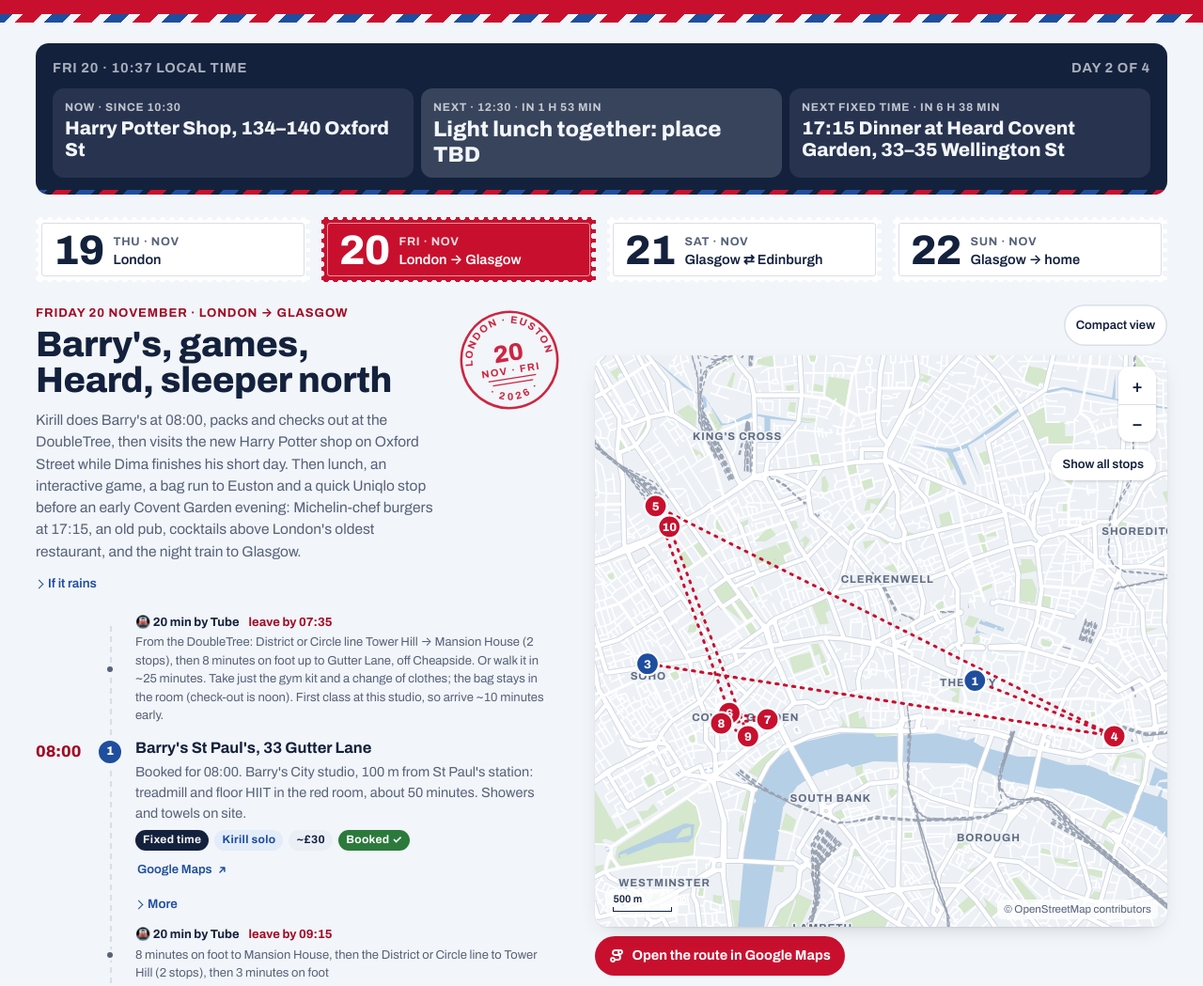
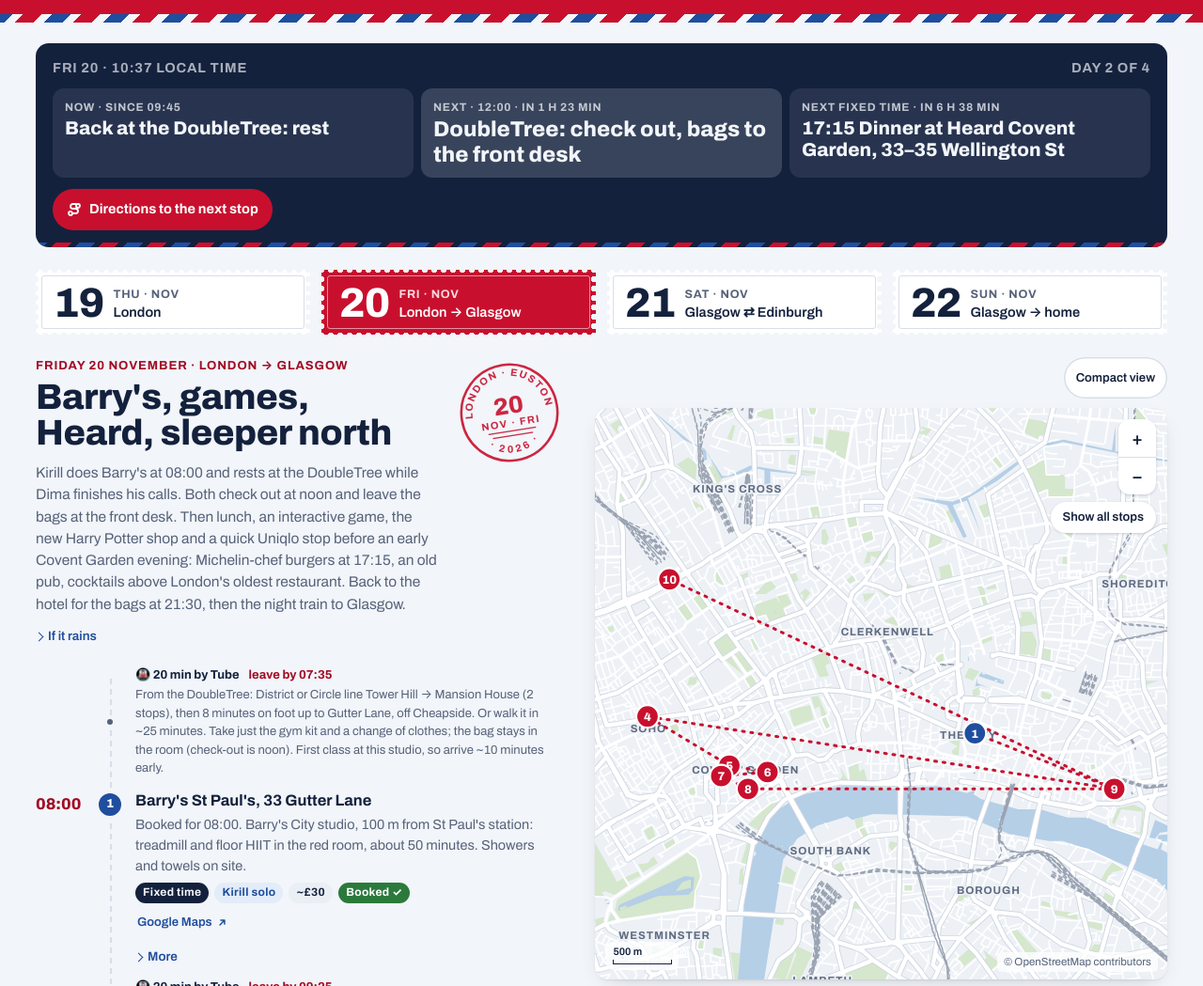
Before and after one commit to kirkopopop/UkTrip, a plain HTML site: page index.html in a window 1280 px wide. Shown: the part 180-1229 px from the top of the page at 94% size. Drawn offline with Linux system fonts and the light colour scheme.

Commit message:
Friday: bags stay at the DoubleTree until 21:30; Harry Potter Shop after the game; Postal Museum done
Co-Authored-By: Claude Opus 5.5 <noreply@anthropic.com>
Claude-Session: https://claude.ai/code/session_016AL8XRow91bzKUxVzN1A8N

```diff
--- a/index.html
+++ b/index.html
@@ -624,7 +624,7 @@ details.spare[open] > summary::after{transform:rotate(-135deg)}
           <li>Tap in and out with a contactless card or phone on trains, Tube and buses. Daily fares cap automatically.</li>
           <li><b>Gatwick → London Bridge:</b> Thameslink, about 30–40 min, same contactless tap.</li>
           <li><b>Euston → Glasgow:</b> the Caledonian Sleeper leaves Euston (not King's Cross) at ~23:45 and reaches Glasgow Central ~07:30. Rooms are priced per room, so the twin is shared.</li>
-          <li><b>Bags on Friday:</b> Kirill drops his bag at Euston's left-luggage desk (top of the ramp to platforms 16–18) at about 07:40, on the way to Barry's. It is open 07:00–23:00, about £12.50 a bag; there are no lockers. Collect before 23:00.</li>
+          <li><b>Bags on Friday:</b> both stay at the DoubleTree front desk after check-out at 12:00. Pick them up at ~21:30 after Covent Garden, then Tube or Uber to Euston (~30 min).</li>
         </ul>
         <h3>Glasgow</h3>
         <ul>
@@ -719,7 +719,6 @@ details.spare[open] > summary::after{transform:rotate(-135deg)}
           <a href="https://www.timeout.com/london/bars-pubs/soho-london-bars" target="_blank" rel="noopener">Soho bars</a> ·
           <a href="https://boroughmarket.org.uk/traders-of-the-month" target="_blank" rel="noopener">Borough Market traders</a> ·
           <a href="https://www.seat61.com/CaledonianSleepers.htm" target="_blank" rel="noopener">Caledonian Sleeper</a> ·
-          <a href="https://www.euston.com/left-luggage" target="_blank" rel="noopener">Euston left luggage</a> ·
           <a href="https://www.hot-dinners.com/2026092815397/Gastroblog/Latest-news/heard-burger-covent-garden-opening-dessert-bar" target="_blank" rel="noopener">Heard Covent Garden</a> ·
           <a href="https://londonist.com/pubs/euston-tap" target="_blank" rel="noopener">Euston Tap</a> ·
           <a href="https://www.enprimeurclub.com/restaurants/el-perro-negro-glasgow" target="_blank" rel="noopener">El Perro Negro</a> ·
@@ -788,15 +787,15 @@ var DAYS = [
    ]},
  { id:"fri", iso:"2026-11-20", cities:["london"], mark:"LONDON · EUSTON", tab:"Fri 20", place:"London → Glasgow", date:"Friday 20 November", city:"london",
    title:"Barry's, games, Heard, sleeper north",
-   rain:["Every stop today is indoors, and the Covent Garden hops are about 5 minutes each.","The Tube hops (Barry's, the hotel, the Harry Potter shop, the bag run) keep you dry; Oxford Street is the only longer walk outside."],
-   intro:"Kirill does Barry's at 08:00, packs and checks out at the DoubleTree, then visits the new Harry Potter shop on Oxford Street while Dima finishes his short day. Then lunch, an interactive game, a bag run to Euston and a quick Uniqlo stop before an early Covent Garden evening: Michelin-chef burgers at 17:15, an old pub, cocktails above London's oldest restaurant, and the night train to Glasgow.",
+   rain:["Every stop today is indoors, and the Covent Garden hops are about 5 minutes each.","The Tube hops (the game, the bag pick-up, Euston) keep you dry; the walk from Oxford Street to Covent Garden is the only longer stretch outside."],
+   intro:"Kirill does Barry's at 08:00 and rests at the DoubleTree while Dima finishes his calls. Both check out at noon and leave the bags at the front desk. Then lunch, an interactive game, the new Harry Potter shop and a quick Uniqlo stop before an early Covent Garden evening: Michelin-chef burgers at 17:15, an old pub, cocktails above London's oldest restaurant. Back to the hotel for the bags at 21:30, then the night train to Glasgow.",
    off:"<b>~23:45</b> Caledonian Sleeper Euston → Glasgow Central, arrive <b>~07:30</b> Saturday.",
    stops:[
     {t:"08:00", n:"Barry's St Paul's, 33 Gutter Lane", k:"fixed", chk:"barrys", go:{m:"tube",min:20,leave:"07:35",txt:"From the DoubleTree: District or Circle line Tower Hill → Mansion House (2 stops), then 8 minutes on foot up to Gutter Lane, off Cheapside. Or walk it in ~25 minutes. Take just the gym kit and a change of clothes; the bag stays in the room (check-out is noon). First class at this studio, so arrive ~10 minutes early."}, p:"Booked for 08:00. Barry's City studio, 100 m from St Paul's station: treadmill and floor HIIT in the red room, about 50 minutes. Showers and towels on site.", who:"Kirill", fee:["~£30","paid"], ll:[51.5149,-0.0952], q:"Barry's London St Paul's, 33 Gutter Lane",
       more:"<p>Shower at the studio and leave by ~09:15.</p>"},
-    {t:"09:40", n:"DoubleTree: pack, check out, leave the bag", chk:"doubletree", go:{m:"tube",min:20,leave:"09:15",txt:"8 minutes on foot to Mansion House, then the District or Circle line to Tower Hill (2 stops), then 3 minutes on foot"}, p:"Swap the gym kit into the bag, check out (by 12:00) and leave the bag at the front desk until the afternoon bag run.", who:"Kirill", ll:[51.5106,-0.0780], q:"DoubleTree by Hilton London Tower of London, 7 Pepys Street"},
-    {t:"10:30", n:"Harry Potter Shop, 134–140 Oxford St", k:"opt", go:{m:"tube",min:30,leave:"10:00",txt:"Circle line Tower Hill → Liverpool Street (~5 min), Elizabeth line to Tottenham Court Road (~6 min), then 5 minutes west along Oxford Street"}, p:"The UK's biggest official Harry Potter shop, opened 4 Nov 2026: two floors themed on Diagon Alley, a full-size Knight Bus inside, Oxford Street-only wands and Funko Pops, and the Leaky Cauldron bar for Butterbeer. Opens 10:00; a weekday morning is the quietest time, but expect a queue so soon after opening.", who:"Kirill", ll:[51.5162,-0.1356], q:"Harry Potter Shop, 134-140 Oxford Street, London"},
-    {t:"12:30", n:"Light lunch together: place TBD", p:"Keep it small: dinner is at 17:15. Something quick near whichever experience you choose.", off:true},
+    {t:"09:45", n:"Back at the DoubleTree: rest", go:{m:"tube",min:20,txt:"8 minutes on foot to Mansion House, then the District or Circle line to Tower Hill (2 stops), then 3 minutes on foot"}, p:"Rest in the room while Dima finishes his calls. Check-out is at noon.", who:"Kirill", ll:[51.5106,-0.0780], q:"DoubleTree by Hilton London Tower of London, 7 Pepys Street"},
+    {t:"12:00", n:"DoubleTree: check out, bags to the front desk", chk:"doubletree", p:"Both check out by 12:00 and leave both bags with the front desk until tonight. Keep the luggage tags, and take what you need for the evening (charger, layer for the sleeper). Kirill rests in the room until then while Dima finishes his calls.", ll:[51.5106,-0.0780], q:"DoubleTree by Hilton London Tower of London, 7 Pepys Street"},
+    {t:"12:30", n:"Light lunch together: place TBD", p:"Keep it small: dinner is at 17:15. Something quick near the hotel or near whichever game you choose.", off:true},
     {t:"14:00", n:"Interactive experience: pick one", pick:"game", chk:"karts", p:"Four game-style options, all about an hour. Choose together over lunch, then book a slot for two.", book:true, off:true,
       subs:[
         ["1. Chaos Karts","Arcade Arena, 26 Lambeth High St (Lambeth North). Electric karts on a projected track: Mario Kart in real life. From ~£30.","Arcade Arena, 26 Lambeth High Street, London"],
@@ -805,16 +804,16 @@ var DAYS = [
         ["4. Prison Island","5-7 Hornsey St, by Holloway Road (Piccadilly line). 31 challenge cells, 60 min of play; arrive 20 min early. Fridays from 2pm. From ~£27.","Prison Island London, 5-7 Hornsey Street"]
       ],
       more:"<p>Closest to King's Cross for the train: Prison Island (Piccadilly line, 3 stops) or the Escape Room Arcade. Crystal Maze is the priciest but the most 'event'.</p>"},
-    {t:"15:30", n:"Bags: collect Kirill's at the DoubleTree", p:"Kirill's bag is at the front desk. Dima brings his along, so both go into storage together. Allow up to 30 min from the game, depending on which one you picked.", go:{m:"tube",min:25,est:true,txt:"from the game; depends on which one you picked"}, ll:[51.5106,-0.0780], q:"DoubleTree by Hilton London Tower of London, 7 Pepys Street"},
-    {t:"16:00", n:"Both bags into Euston left luggage", p:"Staffed desk at the top of the ramp to platforms 16–18, open 07:00–23:00, ~£12.50 a bag; there are no lockers. Pick them up at 22:15, before it closes at 23:00.", fee:["~£12.50 a bag","paid"], go:{m:"tube",min:25,txt:"Circle line Tower Hill → King's Cross St Pancras (~20 min), then 5 minutes on foot to Euston"}, ll:[51.5284,-0.1346], q:"Left luggage, London Euston station"},
-    {t:"16:30", n:"Uniqlo Covent Garden, Long Acre / Floral St", k:"opt", go:{m:"tube",min:15,txt:"Northern line Euston → Leicester Square (~6 min), then 4 minutes on foot"}, p:"Three floors in a listed Victorian carriage hall, with London-only UTme! prints you can customise in store. About 35 minutes before dinner; skip it if the game runs late. Five minutes from Heard.", ll:[51.5124,-0.1255], q:"Uniqlo Covent Garden, Long Acre, London"},
+    {t:"15:45", n:"Harry Potter Shop, 134–140 Oxford St", k:"opt", go:{m:"tube",min:25,est:true,txt:"from the game; depends on which one you picked. The nearest station is Tottenham Court Road (Elizabeth, Central and Northern lines), then 5 minutes west along Oxford Street"}, p:"The UK's biggest official Harry Potter shop, opened 4 Nov 2026: two floors themed on Diagon Alley, a full-size Knight Bus inside, Oxford Street-only wands and Funko Pops, and the Leaky Cauldron bar for Butterbeer. Expect a queue at the door so soon after opening; skip it if the line is long or the game ran late.", ll:[51.5162,-0.1356], q:"Harry Potter Shop, 134-140 Oxford Street, London"},
+    {t:"16:30", n:"Uniqlo Covent Garden, Long Acre / Floral St", k:"opt", go:{m:"walk",min:12,txt:"Down Charing Cross Road and along Long Acre, ~12 min from the Harry Potter shop"}, p:"Three floors in a listed Victorian carriage hall, with London-only UTme! prints you can customise in store. About 35 minutes before dinner; skip it if the game runs late. Five minutes from Heard.", ll:[51.5124,-0.1255], q:"Uniqlo Covent Garden, Long Acre, London"},
     {t:"17:15", n:"Dinner at Heard Covent Garden, 33–35 Wellington St", k:"fixed", chk:"heard", go:{m:"walk",min:5,txt:"from Uniqlo"}, p:"Burgers from two-Michelin-starred chef Jordan Bailey. This is his biggest site, opened 5 Nov 2026. Order The Heard: a double smash patty with jalapeño hot honey and Ogleshield cheese. Each burger comes with a beer or wine pairing.", fee:["~£25–40","paid"], booked:true, ll:[51.5119,-0.1208], q:"Heard Covent Garden, 33-35 Wellington Street, London",
       more:"<p>Booked for 17:15. <b>Dessert in the Soda Room downstairs:</b> a speakeasy dessert and cocktail bar with hot apple pie, brûlée cheesecake and milk soft serve. It's for diners only, subject to space, so ask on arrival.</p>"},
     {t:"18:45", n:"Pint at the Lamb & Flag, 33 Rose St", k:"opt", p:"A tiny, creaky 18th-century pub down an alley off Garrick Street, with low ceilings and wood panelling. On a Friday the crowd spills out into the lane.", fee:["~£7 a pint","paid"], ll:[51.5116,-0.1265], q:"Lamb and Flag, 33 Rose Street, London",
       more:"<p>If it's rammed: <b>The Harp</b> (47 Chandos Place), a narrow, award-winning real-ale pub 5 minutes away.</p>"},
     {t:"20:00", n:"Cocktails upstairs at Rules, 35 Maiden Lane", k:"opt", go:{m:"walk",min:5}, p:"The bar above London's oldest restaurant (1798): game trophies, red velvet and serious classic cocktails. 5 minutes' walk from the Lamb & Flag.", fee:["~£16–19 a cocktail","paid"], ll:[51.5106,-0.1232], q:"Upstairs at Rules, 35 Maiden Lane, London",
       more:"<p>Time for a second round elsewhere? <b>Eve Bar</b> (34 Southampton St), Adam Handling's basement cocktail bar under his restaurant Frog, is 2 minutes away.</p>"},
-    {t:"22:15", n:"Bags, then one for the road at the Euston Tap", k:"fixed", go:{m:"tube",min:20,leave:"21:55",txt:"Walk to Leicester Square, then the Northern line (Charing Cross branch) direct to Euston, ~6 min"}, p:"Craft beer in the two stone lodges at the station gates, the last bits of the old Euston. Collect the bags before 23:00 when left luggage closes.", fee:["~£6–8","paid"], ll:[51.5268,-0.1329], q:"Euston Tap, 190 Euston Road, London"},
+    {t:"21:30", n:"DoubleTree: pick up the bags", k:"fixed", go:{m:"tube",min:25,leave:"21:00",txt:"6 minutes on foot from Maiden Lane to Embankment, District or Circle line to Tower Hill (~12 min), then 3 minutes to the hotel"}, p:"Collect both bags from the front desk with the luggage tags.", ll:[51.5106,-0.0780], q:"DoubleTree by Hilton London Tower of London, 7 Pepys Street"},
+    {t:"22:15", n:"One for the road at the Euston Tap", go:{m:"tube",min:30,leave:"21:45",txt:"With the bags: Circle line Tower Hill → King's Cross St Pancras (~20 min), then 7 minutes west along Euston Road. Or an Uber from the hotel door, ~25 min."}, p:"Craft beer in the two stone lodges at the station gates, the last bits of the old Euston. Skip it and go straight to the train if you are running late.", fee:["~£6–8","paid"], ll:[51.5268,-0.1329], q:"Euston Tap, 190 Euston Road, London"},
     {t:"23:15", n:"Board the Caledonian Sleeper", k:"fixed", chk:"sleeper", tr:"train", p:"To Glasgow Central (the Edinburgh portion is sold out). The train splits at Carstairs during the night, so expect a jolt. Boarding opens around 22:30 and the train leaves ~23:45; the exact time is on the ticket.", fee:["£315 for 2","paid"], booked:true, off:true}
    ]},
  { id:"sat", iso:"2026-11-21", cities:["edinburgh","glasgow"], tab:"Sat 21", place:"Glasgow ⇄ Edinburgh", date:"Saturday 21 November", city:"edinburgh",
@@ -907,7 +906,7 @@ var CHECK = [
   ["jw","Johnnie Walker Journey of Flavour, Sat 15:20 for 2","Booked; Hope Street entrance","Done",true],
   ["tennents","Tennent's brewery tour, Sun 12:00 for 2","tennents.com; check Sunday slots","Now"],
   ["citylink","Citylink Air, Sun 15:30 Glasgow → Edinburgh Airport","citylink.co.uk","This week"],
-  ["mail","Postal Museum + Mail Rail, Thu 15:00–15:30","Kirill only; book a ride slot online","Now"],
+  ["mail","Postal Museum + Mail Rail, Thu 15:00–15:30","Done on Thursday","Done",true],
   ["barrys","Barry's St Paul's, Fri 08:00","Booked; Kirill only","Done",true],
   ["shower","Ask the Maldron about early check-in or a shower, Sat 07:30","Email or call the hotel","This week"]
 ];
--- a/sw.js
+++ b/sw.js
@@ -1,6 +1,6 @@
 /* Offline copy of the trip page. Online: always fetch the newest page and refresh the copy.
    No signal: serve the saved copy. Fonts are cached the first time they load. */
-var CACHE = "trip-202611191242";
+var CACHE = "trip-202611201037";
 var SHELL = ["./", "index.html", "manifest.webmanifest", "icon-180.png", "icon-512.png"];
 self.addEventListener("install", function(e){
   e.waitUntil(caches.open(CACHE).then(function(c){ return c.addAll(SHELL); }).then(function(){ return self.skipWaiting(); }));
```
Also changed, not shown: src/page.html (+1 -2 lines), src/trip-data.js (+10 -10 lines).
